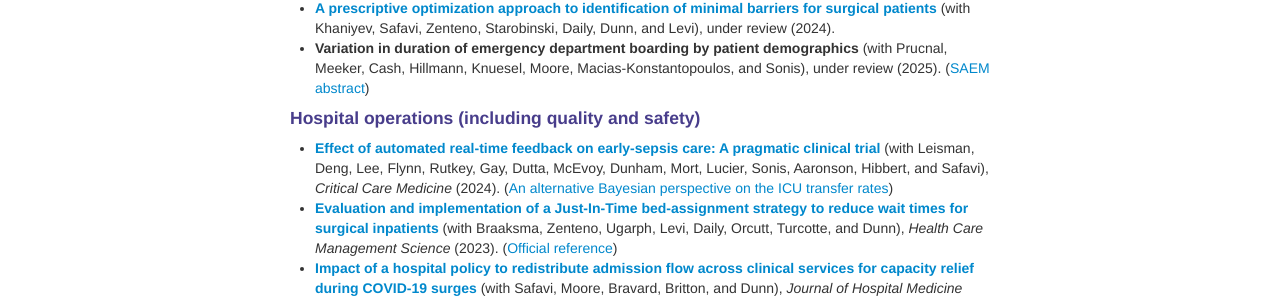
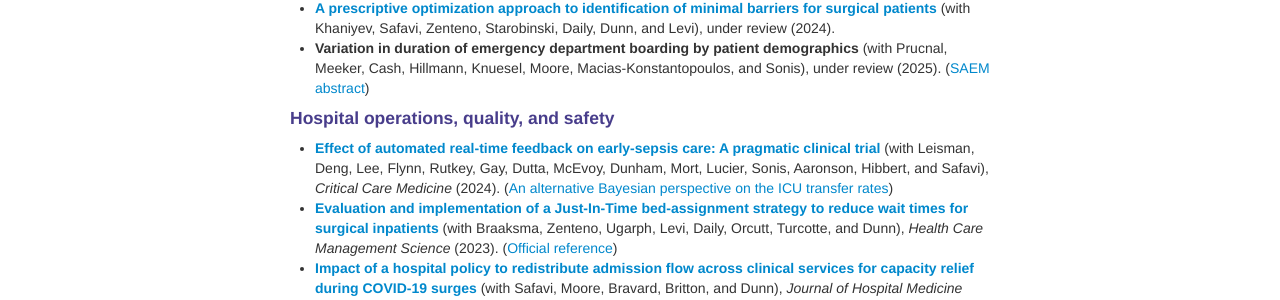
Before and after one commit to martincopenhaver/martincopenhaver.github.io, a Jekyll site: the page built from research.md, in a window 1280 px wide and 900 px high. Shown: the part 354-654 px from the top of the window. Built offline with Jekyll 4.4.1, drawn with Linux system fonts in a browser that asks for light colours.

Commit message:
Update research.md

```diff
--- a/research.md
+++ b/research.md
@@ -17,7 +17,7 @@ If you have any difficulty obtaining a copy of a paper of mine, please <a href="
 * [**A prescriptive optimization approach to identification of minimal barriers for surgical patients**](https://www.medrxiv.org/content/10.1101/2023.03.24.23287694.pdf) (with Khaniyev, Safavi, Zenteno, Starobinski, Daily, Dunn, and Levi), under review (2024).
 * **Variation in duration of emergency department boarding by patient demographics** (with Prucnal, Meeker, Cash, Hillmann, Knuesel, Moore, Macias-Konstantopoulos, and Sonis), under review (2025). ([SAEM abstract](https://www.annemergmed.com/article/S0196-0644(24)00810-2/fulltext))
 
-#### Hospital operations (including quality and safety)
+#### Hospital operations, quality, and safety
 * [**Effect of automated real-time feedback on early-sepsis care: A pragmatic clinical trial**](https://journals.lww.com/ccmjournal/abstract/9900/effect_of_automated_real_time_feedback_on.247.aspx) (with Leisman, Deng, Lee, Flynn, Rutkey, Gay, Dutta, McEvoy, Dunham, Mort, Lucier, Sonis, Aaronson, Hibbert, and Safavi), _Critical Care Medicine_ (2024). ([An alternative Bayesian perspective on the ICU transfer rates](/subpages/bayes-icu.md))
 * [**Evaluation and implementation of a Just-In-Time bed-assignment strategy to reduce wait times for surgical inpatients**](https://martincopenhaver.github.io/files/JIT_preprint.pdf) (with Braaksma, Zenteno, Ugarph, Levi, Daily, Orcutt, Turcotte, and Dunn), _Health Care Management Science_ (2023). ([Official reference](https://link.springer.com/article/10.1007/s10729-023-09638-3))
 * [**Impact of a hospital policy to redistribute admission flow across clinical services for capacity relief during COVID-19 surges**](https://shmpublications.onlinelibrary.wiley.com/doi/10.1002/jhm.13058) (with Safavi, Moore, Bravard, Britton, and Dunn), _Journal of Hospital Medicine_ (2023).
```
